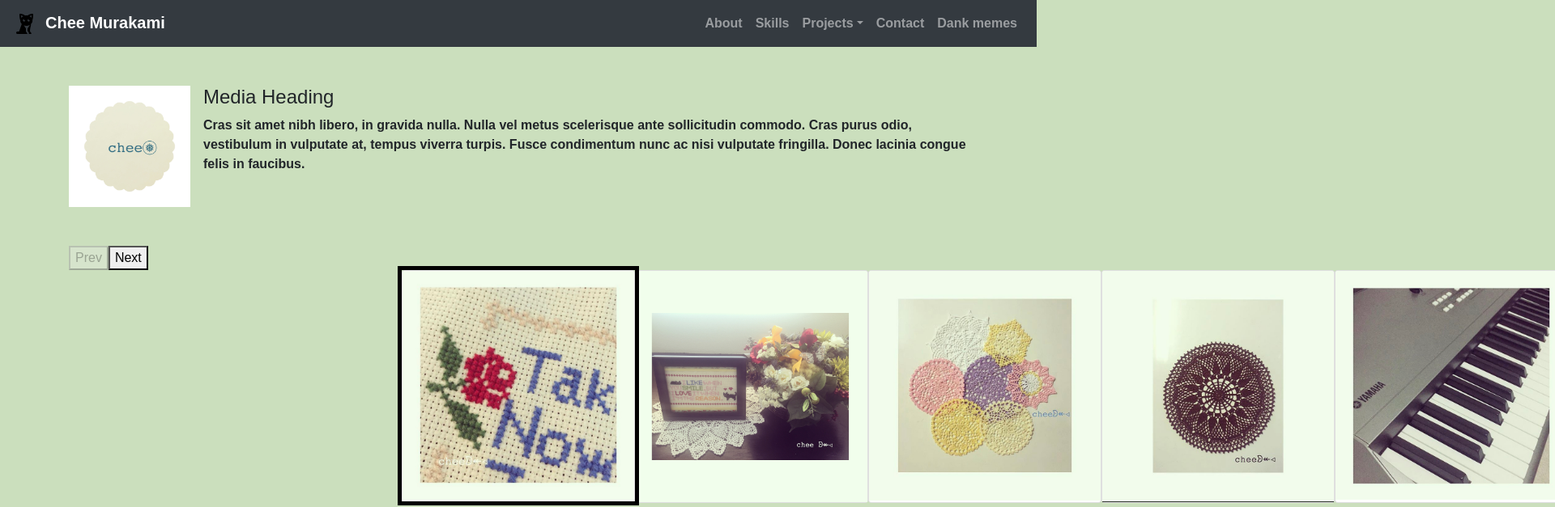
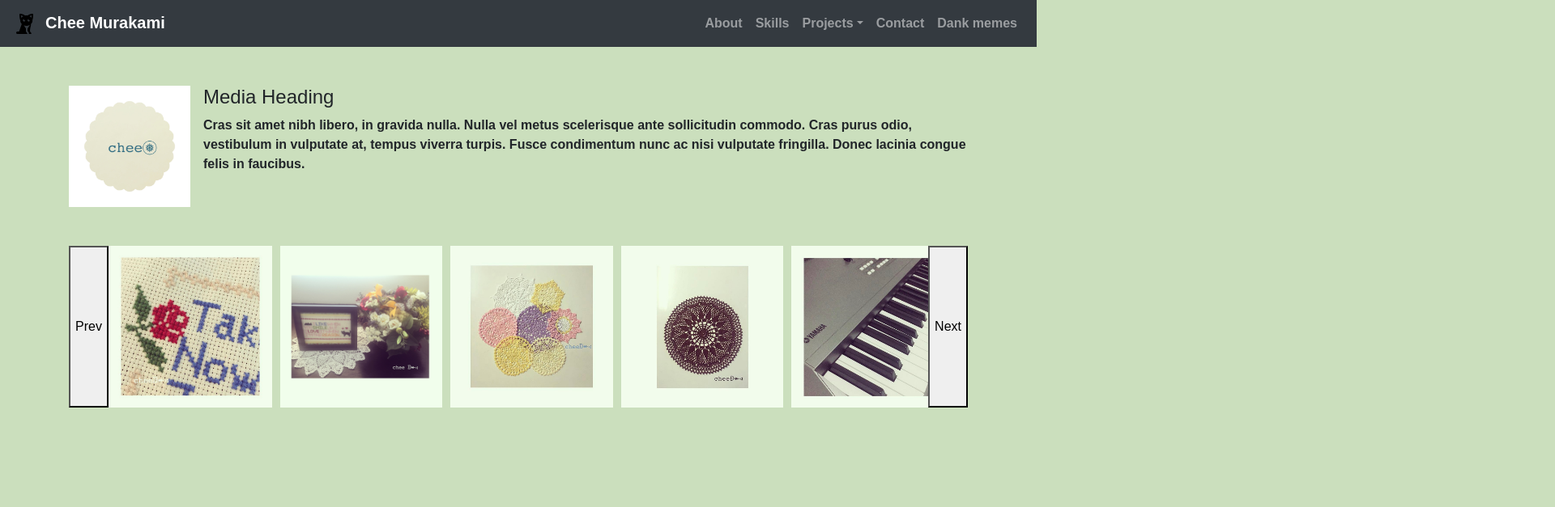
Before and after one commit to cheemurakami/portfolio, a React (Create React App) app: page /about in a window 1280 px wide. Shown: the top 627 px of the page at 81% size, 1920 px wide, since content can reach past the window. Built offline with nearby package versions, Linux system fonts and the light colour scheme.

Commit message:
add image gallery

```diff
--- a/src/components/About.js
+++ b/src/components/About.js
@@ -10,26 +10,25 @@ class About extends React.Component {
       images: imageCards.images,
       image: imageCards.images[0],
     };
+    this.galleryImages = null;
   }
 
   prevImg = () => {
-    console.log("PREV");
-    const newIndex = this.state.image.index - 1;
-    this.setState({
-      image: imageCards.images[newIndex],
-    });
+    this.galleryImages.scrollBy({
+      left: -200,
+      behavior: "smooth"
+    })
   };
 
   nextImg = () => {
-    console.log("NEXT");
-    const newIndex = this.state.image.index + 1;
-    this.setState({
-      image: imageCards.images[newIndex],
-    });
+    this.galleryImages.scrollBy({
+      left: 200,
+      behavior: "smooth"
+    })
   };
 
   render() {
-    const { images, image } = this.state;
+    const { images } = this.state;
     return (
       <React.Fragment>
         <Container>
@@ -53,33 +52,29 @@ class About extends React.Component {
             </Media.Body>
           </Media>
 
-          <div className="mt-5">
-            <button onClick={() => this.prevImg()} disabled={image.index === 0}>
+          <div className="mt-5 gallery">
+            <button onClick={() => this.prevImg()}>
               Prev
             </button>
-            <button
-              onClick={() => this.nextImg()}
-              disabled={image.index === images.length - 1}
-            >
+            <div className="gallery-images" ref={node => {
+            this.galleryImages = node
+          }}>
+              {images.map((image) => {
+                return (
+                  <img
+                    variant="top"
+                    key={image.id}
+                    src={image.image}
+                    style={{ height: "200px", marginRight: "10px" }}
+                    alt={"gallery"}
+                  />
+                );
+              })}
+            </div>
+            <button onClick={() => this.nextImg()}>
               Next
             </button>
           </div>
-          <div className={`cards-slider active-slide-${image.index}`}>
-            <div className='cards-slider-wrapper' style={{
-              'transform': `translateX(-${image.index*(100/images.length)}%`
-            }}>
-              {
-                images.map((image) => {
-                  return(
-                  <Card className="img-card" style={{ width: "18rem" }} key={image.id}>
-                    <Card.Img variant="top" key={image.id} src={image.image} />
-                  </Card>
-                  )
-                })
-              }
-            </div>
-          </div>
-
         </Container>
       </React.Fragment>
     );
--- a/src/index.css
+++ b/src/index.css
@@ -16,29 +16,12 @@ code {
     monospace;
 }
 
-
-.cards-slider-wrapper{
-  display: flex;
-  position: absolute;
-  transition: transform 300ms cubic-bezier(0.455, 0.03, 0.515, 0.955);
-}
-
-.img-card {
-  flex: 1;
-}
-
-.cards-slider{
-  position: relative;
-  max-width: 288px;
-  margin: 0 auto;
-}
-.cards-slider::after{
-  content: '';
-  display: block;
-  width: 100%;
-  height: 286px;
-  outline: 5px solid black;
-  position: absolute;
-  top: 0;
-  left: 0;
-  }
+ .gallery{
+   display: flex;
+ }
+ .gallery-images{
+   flex: 1;
+   display: flex;
+   justify-content: space-between;
+   overflow-x: scroll;
+ }
```
Also changed, not shown: src/images/doily2.jpg.
